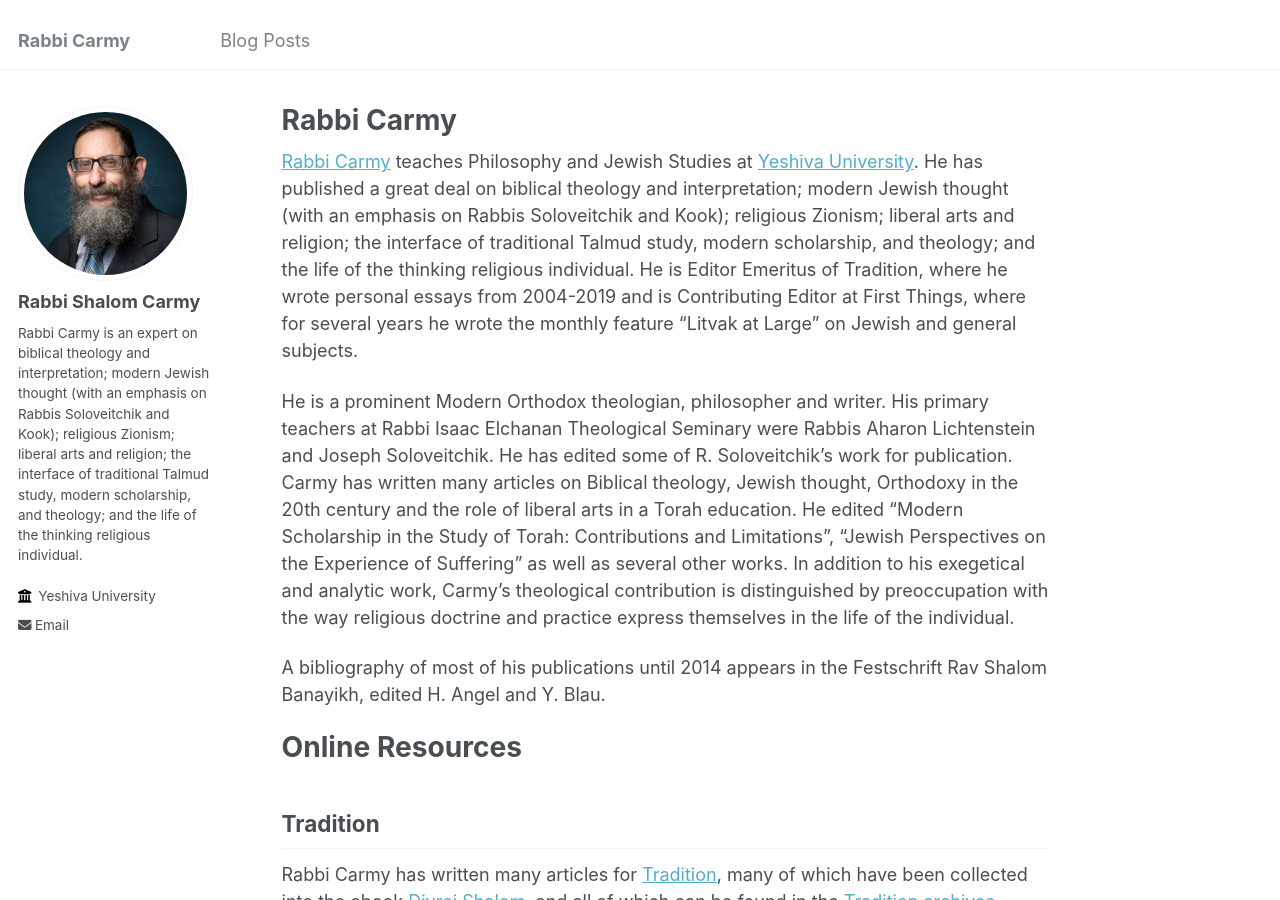
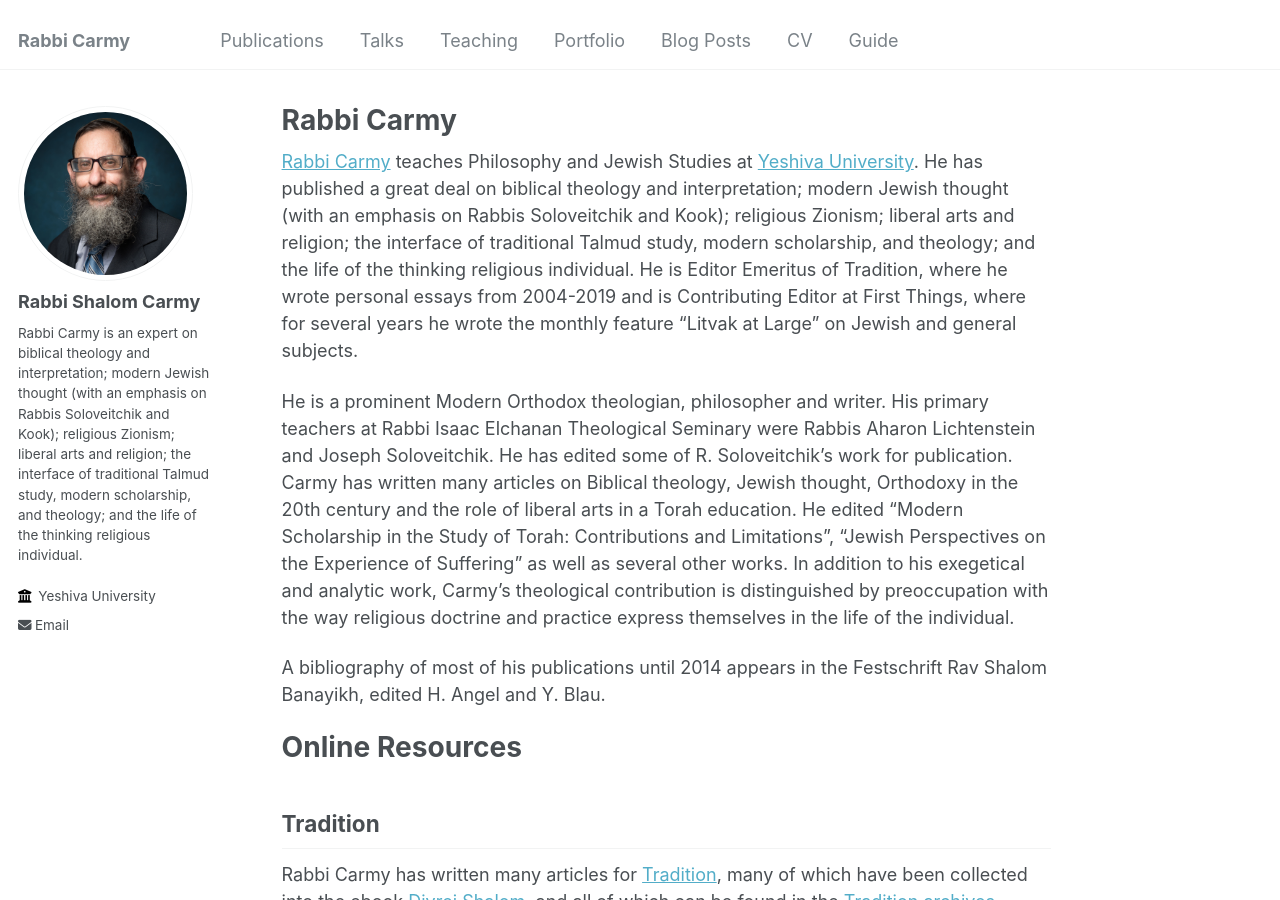
Before and after one commit to rabbicarmy/rabbicarmy.github.io, a Jekyll site: the page built from _pages/about.md, in a window 1280 px wide and 900 px high. Built offline with Jekyll 4.4.1, drawn with Linux system fonts in a browser that asks for light colours.

Commit message:
Revert navigation changes - restore all menu items

```diff
--- a/_data/navigation.yml
+++ b/_data/navigation.yml
@@ -1,4 +1,22 @@
 # main links links
 main:
+  - title: "Publications"
+    url: /publications/
+
+  - title: "Talks"
+    url: /talks/
+
+  - title: "Teaching"
+    url: /teaching/
+
+  - title: "Portfolio"
+    url: /portfolio/
+
   - title: "Blog Posts"
     url: /year-archive/
+
+  - title: "CV"
+    url: /cv/
+
+  - title: "Guide"
+    url: /markdown/
```
